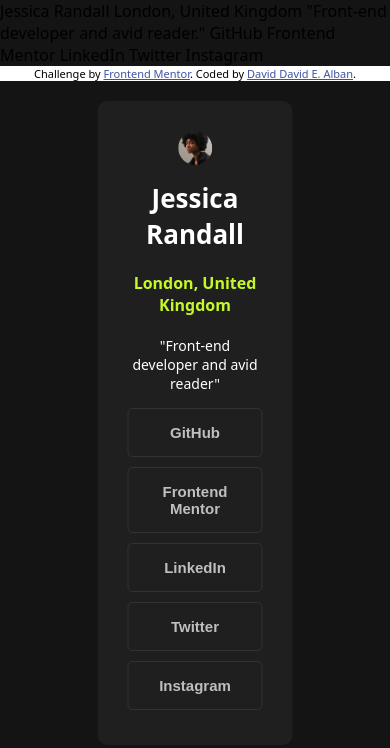
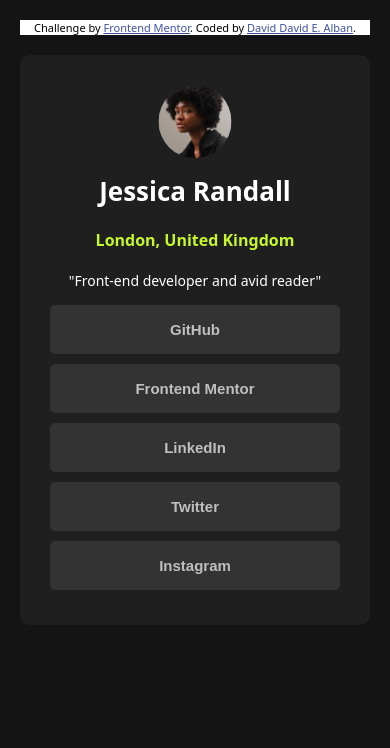
Before and after one commit to AlbanDavid494/Social-links-Profile, a plain HTML site: page index.html in a window 390 px wide. Drawn offline with Linux system fonts and the light colour scheme; a web font is replaced by a local one.

Commit message:
Files Commited

```diff
--- a/index.html
+++ b/index.html
@@ -26,15 +26,6 @@
 
 <body>
 
-  Jessica Randall
-  London, United Kingdom
-  "Front-end developer and avid reader."
-
-  GitHub
-  Frontend Mentor
-  LinkedIn
-  Twitter
-  Instagram
 
   <div class="attribution">
     Challenge by <a href="https://www.frontendmentor.io?ref=challenge" target="_blank">Frontend Mentor</a>.
--- a/styles.css
+++ b/styles.css
@@ -7,6 +7,7 @@
 }
 
 body {
+    margin: 20px;
     background-color: hsl(0, 0%, 8%);
     font-family: system-ui, -apple-system, BlinkMacSystemFont, 'Segoe UI', Roboto, Oxygen, Ubuntu, Cantarell, 'Open Sans', 'Helvetica Neue', sans-serif;
 }
@@ -18,9 +19,9 @@ body {
     align-items: center;
     justify-content: center;
     text-align: center;
-    transform: translateX(50%);
+    transform: translateX(100%);
     border-radius: 10px;
-    width: 50%;
+    width: 30%;
     height: 70%;
     background-color: hsl(0, 0%, 12%);
     padding: 30px;
@@ -70,7 +71,7 @@ button {
     margin: 5px 0;
     width: 100%;
     padding: 15px 10px;
-    background-color: hsl(0, 0%, 12%);
+    background-color: hsl(0, 0%, 20%);
     color: hsl(0, 0%, 75%);
     font-weight: 600;
     font-size: 15px;
@@ -81,3 +82,33 @@ button:hover {
     cursor: pointer;
     color: black;
 }
+
+@media screen and (max-width:428px) {
+    .card {
+        margin: 20px 0;
+        align-items: center;
+        justify-content: center;
+        text-align: center;
+        transform: translateX(0);
+        border-radius: 10px;
+        width: 100%;
+        height: 70%;
+        background-color: hsl(0, 0%, 12%);
+        padding: 30px;
+    }
+}
+
+/* @media screen and (max-width:428px) {
+    .card {
+        margin: 20px 0;
+        align-items: center;
+        justify-content: center;
+        text-align: center;
+        transform: translateX(0);
+        border-radius: 10px;
+        width: 100%;
+        height: 70%;
+        background-color: hsl(0, 0%, 12%);
+        padding: 30px;
+    }
+} */
```
